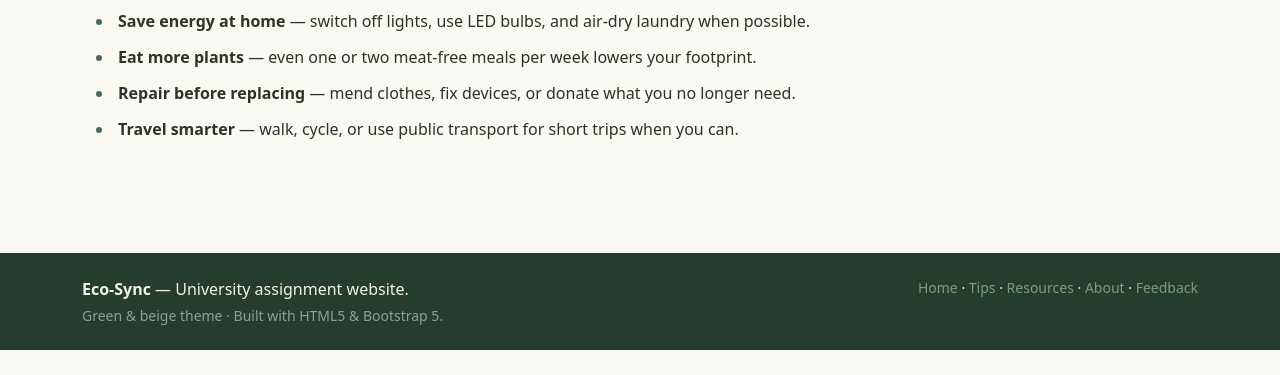
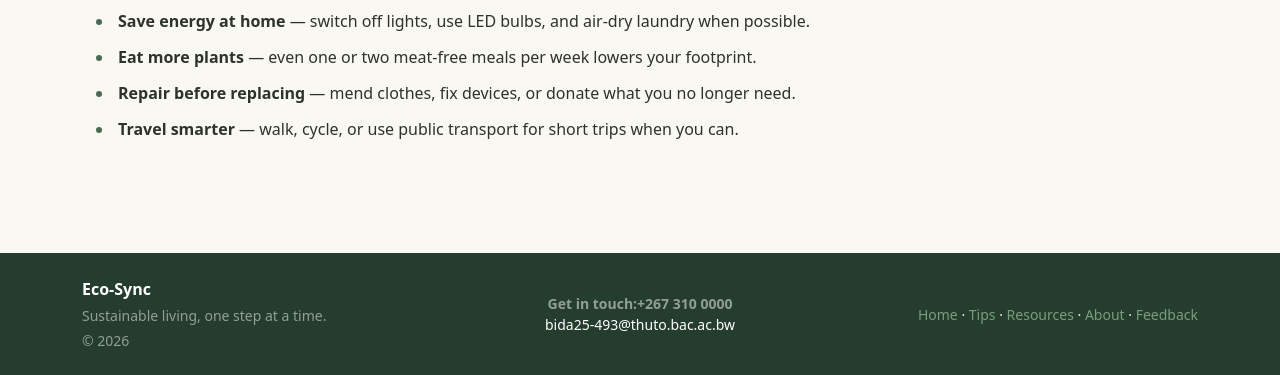
Before and after one commit to Misha3600/bida25-493, a plain HTML site: page tips.html in a window 1280 px wide. Shown: the part 587-962 px from the top of the page. Before the commit the page ends 937 px from the top, so only its background shows below. Drawn offline with nearby package versions, Linux system fonts and the light colour scheme.

Commit message:
Update tips.html

```diff
--- a/tips.html
+++ b/tips.html
@@ -65,15 +65,22 @@
     </div>
   </main>
 
-  <footer class="eco-footer py-4 mt-5">
+ <footer class="eco-footer py-4 mt-5">
     <div class="container">
-      <div class="row">
-        <div class="col-12 col-md-6">
-          <p class="mb-1"><strong>Eco-Sync</strong> — University assignment website.</p>
-          <p class="small mb-0 text-white-50">Green &amp; beige theme · Built with HTML5 &amp; Bootstrap 5.</p>
+      <div class="row align-items-center">
+        <div class="col-12 col-md-4 mb-3 mb-md-0">
+          <p class="mb-1 fw-bold text-white">Eco-Sync</p>
+          <p class="small mb-1 text-white-50">Sustainable living, one step at a time.</p>
+          <p class="small mb-0 text-white-50">&copy; 2026 </p>
         </div>
-        <div class="col-12 col-md-6 text-md-end mt-3 mt-md-0">
-          <p class="mb-0 small">
+
+        <div class="col-12 col-md-4 mb-3 mb-md-0 text-md-center text-white-50">
+          <p class="mb-0 small"><strong>Get in touch:+267 310 0000</strong></p>
+          <p class="mb-0 small"><a href="mailto:hello@eco-sync.edu" class="text-white text-decoration-none">bida25-493@thuto.bac.ac.bw</a></p>
+        </div>
+
+        <div class="col-12 col-md-4 text-md-end">
+          <p class="mb-0 small eco-footer-links">
             <a href="index.html">Home</a> ·
             <a href="tips.html">Tips</a> ·
             <a href="resources.html">Resources</a> ·
```
